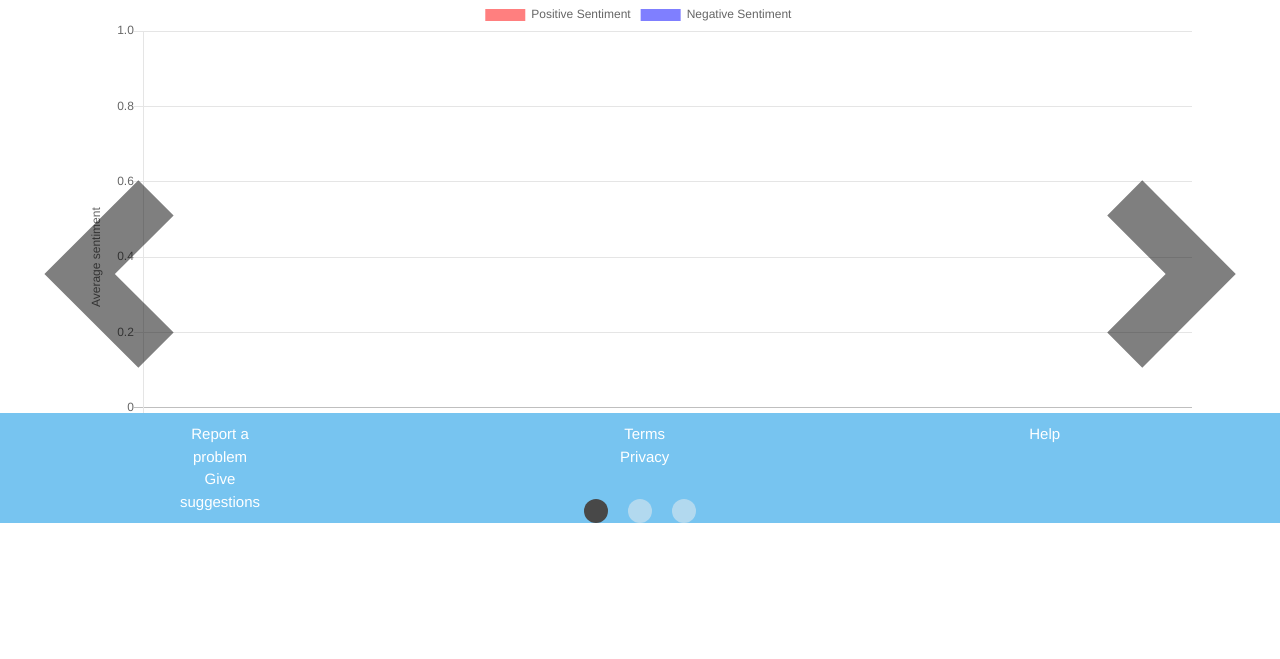
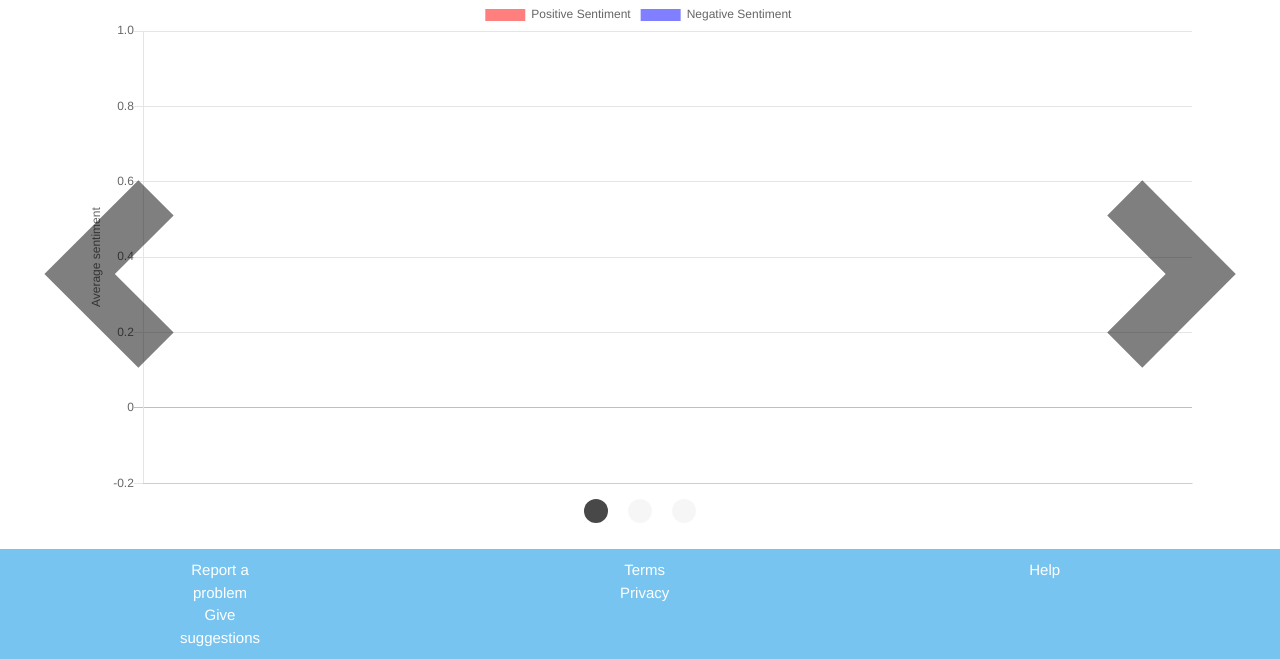
Before and after one commit to RJHughes/TwitterSentiment, a Flask app: page /search in a window 1280 px wide; the page is wider, and only the part inside the window is pictured. Shown: the part 277-936 px from the top of that part. Before the commit the page ends 800 px from the top of that part, so only its background shows below. Run offline with Flask 2, Linux system fonts and the light colour scheme; some libraries are stand-ins or nearby versions.

Commit message:
Fixes bottom scrolling

```diff
--- a/app/static/css/main.css
+++ b/app/static/css/main.css
@@ -74,9 +74,6 @@ p.SentiTweets {
 }
 footer {
    position:absolute;
-   bottom:0px;
-   left: 0;
-   bottom: 0;
    width: 100%;
    background-color: #77c4f0;
    color: white;
```
